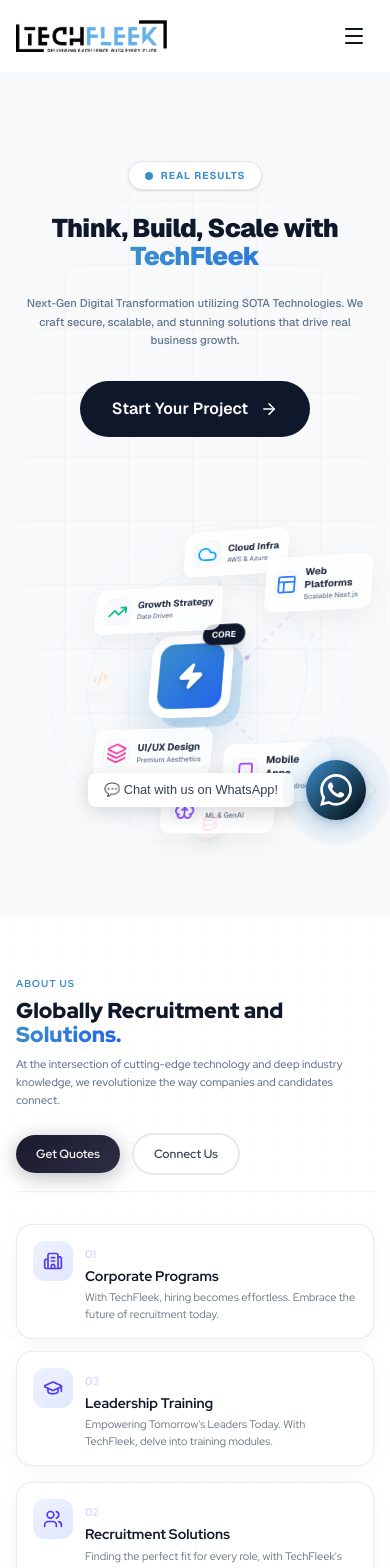
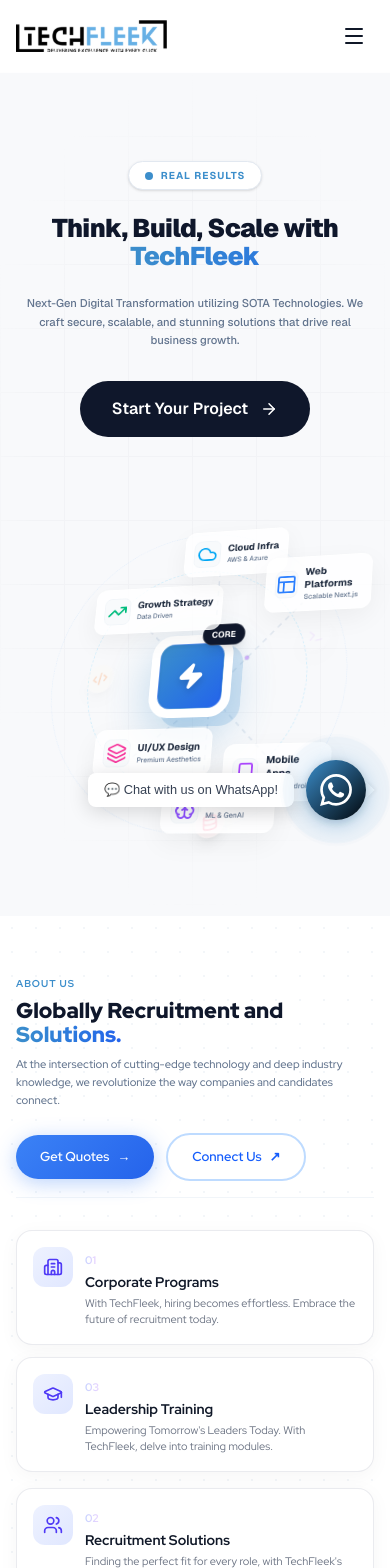
Before and after one commit to thedaylooksgood/techfleek-demo, a Next.js app: page / in a window 390 px wide. Shown: the top 1568 px of the page. Built offline with nearby package versions, Linux system fonts and the light colour scheme.

Commit message:
smoth scrolling asnd consistency refined

```diff
--- a/app/globals.css
+++ b/app/globals.css
@@ -282,3 +282,153 @@
 * {
   text-rendering: optimizeLegibility;
 }
+
+/* ========================================
+   PREMIUM SMOOTH SCROLLING
+   ======================================== */
+
+/* Enable smooth scroll for the whole page */
+html {
+  scroll-behavior: smooth;
+}
+
+/* Lenis smooth scroll overrides */
+html.lenis,
+html.lenis body {
+  height: auto;
+}
+
+.lenis.lenis-smooth {
+  scroll-behavior: auto !important;
+}
+
+.lenis.lenis-smooth [data-lenis-prevent] {
+  overscroll-behavior: contain;
+}
+
+.lenis.lenis-stopped {
+  overflow: hidden;
+}
+
+.lenis.lenis-scrolling iframe {
+  pointer-events: none;
+}
+
+/* ========================================
+   PREMIUM CUSTOM SCROLLBAR
+   ======================================== */
+
+/* Firefox */
+* {
+  scrollbar-width: thin;
+  scrollbar-color: #3C8ECB #f1f5f9;
+}
+
+/* Chrome, Edge, Safari */
+::-webkit-scrollbar {
+  width: 10px;
+  height: 10px;
+}
+
+::-webkit-scrollbar-track {
+  background: linear-gradient(180deg, #f8fafc 0%, #f1f5f9 100%);
+  border-radius: 10px;
+}
+
+::-webkit-scrollbar-thumb {
+  background: linear-gradient(180deg, #3C8ECB 0%, #2563eb 100%);
+  border-radius: 10px;
+  border: 2px solid transparent;
+  background-clip: padding-box;
+  transition: all 0.3s ease;
+}
+
+::-webkit-scrollbar-thumb:hover {
+  background: linear-gradient(180deg, #2563eb 0%, #1d4ed8 100%);
+  background-clip: padding-box;
+}
+
+::-webkit-scrollbar-thumb:active {
+  background: linear-gradient(180deg, #1d4ed8 0%, #1e40af 100%);
+  background-clip: padding-box;
+}
+
+::-webkit-scrollbar-corner {
+  background: transparent;
+}
+
+/* ========================================
+   SCROLL REVEAL ANIMATIONS
+   ======================================== */
+
+/* Fade in up animation for scroll reveals */
+@keyframes fadeInUp {
+  from {
+    opacity: 0;
+    transform: translateY(30px);
+  }
+  to {
+    opacity: 1;
+    transform: translateY(0);
+  }
+}
+
+@keyframes fadeIn {
+  from {
+    opacity: 0;
+  }
+  to {
+    opacity: 1;
+  }
+}
+
+@keyframes scaleIn {
+  from {
+    opacity: 0;
+    transform: scale(0.9);
+  }
+  to {
+    opacity: 1;
+    transform: scale(1);
+  }
+}
+
+.animate-fade-in-up {
+  animation: fadeInUp 0.6s ease-out forwards;
+}
+
+.animate-fade-in {
+  animation: fadeIn 0.5s ease-out forwards;
+}
+
+.animate-scale-in {
+  animation: scaleIn 0.5s ease-out forwards;
+}
+
+/* Stagger animation delays */
+.delay-100 { animation-delay: 0.1s; }
+.delay-200 { animation-delay: 0.2s; }
+.delay-300 { animation-delay: 0.3s; }
+.delay-400 { animation-delay: 0.4s; }
+.delay-500 { animation-delay: 0.5s; }
+
+/* Initial hidden state for animations */
+.animate-on-scroll {
+  opacity: 0;
+}
+
+/* ========================================
+   SCROLL PROGRESS INDICATOR
+   ======================================== */
+
+.scroll-progress {
+  position: fixed;
+  top: 0;
+  left: 0;
+  right: 0;
+  height: 3px;
+  background: linear-gradient(90deg, #3C8ECB 0%, #2563eb 50%, #8b5cf6 100%);
+  transform-origin: left;
+  z-index: 9999;
+  transition: transform 0.1s linear;
+}
--- a/components/Home-Page/AboutTechFleek.tsx
+++ b/components/Home-Page/AboutTechFleek.tsx
@@ -225,31 +225,59 @@
                             <motion.button
                                 className="font-semibold text-white rounded-full relative overflow-hidden group"
                                 style={{
-                                    padding: isMobile ? '10px 20px' : 'clamp(10px, 1.2vh, 14px) clamp(20px, 2.5vw, 32px)',
-                                    fontSize: isMobile ? '12px' : 'clamp(12px, 1vw, 15px)',
-                                    background: 'linear-gradient(135deg, #1a1a2e 0%, #2d2d44 100%)',
-                                    boxShadow: '0 4px 20px rgba(26, 26, 46, 0.3)'
+                                    padding: isMobile ? '12px 24px' : 'clamp(12px, 1.2vh, 16px) clamp(24px, 2.5vw, 36px)',
+                                    fontSize: isMobile ? '13px' : 'clamp(13px, 1vw, 15px)',
+                                    background: 'linear-gradient(135deg, #3b82f6 0%, #2563eb 100%)',
+                                    boxShadow: '0 4px 20px rgba(59, 130, 246, 0.35)'
                                 }}
-                                whileHover={{ scale: 1.05, boxShadow: '0 8px 30px rgba(26, 26, 46, 0.4)' }}
+                                whileHover={{
+                                    scale: 1.05,
+                                    y: -2,
+                                    boxShadow: '0 12px 35px rgba(59, 130, 246, 0.45)'
+                                }}
                                 whileTap={{ scale: 0.95 }}
+                                transition={{ type: "spring", stiffness: 400, damping: 17 }}
                             >
-                                <span className="relative z-10">Get Quotes</span>
+                                <span className="relative z-10 flex items-center gap-2">
+                                    Get Quotes
+                                    <motion.span
+                                        className="inline-block"
+                                        whileHover={{ x: 3 }}
+                                        transition={{ type: "spring", stiffness: 400 }}
+                                    >
+                                        →
+                                    </motion.span>
+                                </span>
                                 <motion.div
-                                    className="absolute inset-0 bg-gradient-to-r from-indigo-600 to-purple-600 opacity-0 group-hover:opacity-100 transition-opacity duration-300"
+                                    className="absolute inset-0 bg-gradient-to-r from-blue-600 to-blue-700 opacity-0 group-hover:opacity-100 transition-opacity duration-300"
                                 />
                             </motion.button>
                         </Link>
                         <Link href="/contact">
                             <motion.button
-                                className="font-semibold text-gray-700 rounded-full border-2 border-gray-200 bg-white/80 backdrop-blur-sm hover:border-indigo-300 hover:text-indigo-700 transition-all duration-300"
+                                className="font-semibold text-blue-600 rounded-full border-2 border-blue-200 bg-white/90 backdrop-blur-sm hover:border-blue-400 hover:bg-blue-50 transition-all duration-300"
                                 style={{
-                                    padding: isMobile ? '10px 20px' : 'clamp(10px, 1.2vh, 14px) clamp(20px, 2.5vw, 32px)',
-                                    fontSize: isMobile ? '12px' : 'clamp(12px, 1vw, 15px)'
+                                    padding: isMobile ? '12px 24px' : 'clamp(12px, 1.2vh, 16px) clamp(24px, 2.5vw, 36px)',
+                                    fontSize: isMobile ? '13px' : 'clamp(13px, 1vw, 15px)'
                                 }}
-                                whileHover={{ scale: 1.05 }}
+                                whileHover={{
+                                    scale: 1.05,
+                                    y: -2,
+                                    boxShadow: '0 8px 25px rgba(59, 130, 246, 0.15)'
+                                }}
                                 whileTap={{ scale: 0.95 }}
+                                transition={{ type: "spring", stiffness: 400, damping: 17 }}
                             >
-                                Connect Us
+                                <span className="flex items-center gap-2">
+                                    Connect Us
+                                    <motion.span
+                                        className="inline-block"
+                                        whileHover={{ rotate: 45 }}
+                                        transition={{ type: "spring", stiffness: 400 }}
+                                    >
+                                        ↗
+                                    </motion.span>
+                                </span>
                             </motion.button>
                         </Link>
                     </motion.div>
--- a/components/Home-Page/Hero.tsx
+++ b/components/Home-Page/Hero.tsx
@@ -25,7 +25,7 @@
 export default function Hero() {
 
     return (
-        <section className="relative w-full h-[100dvh] bg-[#F8F9FB] flex items-center justify-center font-sans overflow-hidden">
+        <section className="relative w-full h-[100dvh] max-h-[900px] bg-[#F8F9FB] flex items-center justify-center font-sans overflow-hidden">
 
             {/* Background Grid Pattern */}
             <div className="absolute inset-0 z-0 bg-[linear-gradient(to_right,#e5e7eb_1px,transparent_1px),linear-gradient(to_bottom,#e5e7eb_1px,transparent_1px)] bg-[size:4rem_4rem] [mask-image:radial-gradient(ellipse_60%_50%_at_50%_50%,#000_70%,transparent_100%)] opacity-30" />
--- a/components/Home-Page/IndustryExpertise.tsx
+++ b/components/Home-Page/IndustryExpertise.tsx
@@ -73,49 +73,14 @@
     />
 );
 
-export default function IndustryExpertise() {
-    const fontRedHat = "font-[family-name:var(--font-red-hat)]";
-    const [activeIndex, setActiveIndex] = useState<number>(0);
-    const [isMobile, setIsMobile] = useState(false);
-    const [isTablet, setIsTablet] = useState(false);
-    const sectionRef = useRef<HTMLElement>(null);
-
-    const { scrollYProgress } = useScroll({
-        target: sectionRef,
-        offset: ["start end", "end start"]
-    });
-
-    const leftOpacity = useTransform(scrollYProgress, [0, 0.2, 0.8, 1], [0, 1, 1, 0]);
-
-    useEffect(() => {
-        const checkScreen = () => {
-            setIsMobile(window.innerWidth < 640);
-            setIsTablet(window.innerWidth >= 640 && window.innerWidth < 1024);
-        };
-        checkScreen();
-        window.addEventListener('resize', checkScreen);
-        return () => window.removeEventListener('resize', checkScreen);
-    }, []);
-
-    // Typography
-    const labelSize = isMobile ? '10px' : 'clamp(11px, 1vw, 13px)';
-    const headlineSize = isMobile ? '26px' : isTablet ? '32px' : 'clamp(32px, 4vw, 48px)';
-    const contentSize = isMobile ? '11px' : isTablet ? '12px' : 'clamp(11px, 1vw, 14px)';
-
-    const StickyLeftContent = () => (
-        <motion.div
-            initial={{ opacity: 0, y: 30 }}
-            whileInView={{ opacity: 1, y: 0 }}
-            viewport={{ once: true }}
-            transition={{ duration: 0.6 }}
-            style={{ opacity: isMobile ? 1 : leftOpacity }}
-        >
+// Memoized left content component - defined OUTSIDE to prevent recreation
+const StickyLeftContent = React.memo(({ labelSize, isMobile }: {
+    labelSize: string;
+    isMobile: boolean;
+}) => (
+    <div>
         {/* Label */}
-            <motion.div
-                className="inline-flex items-center gap-2 mb-3"
-                animate={{ opacity: [0.7, 1, 0.7] }}
-                transition={{ duration: 2, repeat: Infinity }}
-            >
+        <div className="inline-flex items-center gap-2 mb-3">
             <motion.div
                 animate={{ rotate: [0, 10, -10, 0] }}
                 transition={{ duration: 2, repeat: Infinity, ease: "easeInOut" }}
@@ -128,7 +93,7 @@
             >
                 Frequently Asked
             </span>
-            </motion.div>
+        </div>
 
         {/* Main Headline */}
         <h2
@@ -203,9 +168,7 @@
         />
 
         {/* Subtext */}
-            <p
-                className={homeStyles.description}
-            >
+        <p className={homeStyles.description}>
             On your path to greater velocity and flexibility, we've got you covered every step of the way.
         </p>
 
@@ -251,8 +214,39 @@
                 💯 Quality First
             </motion.div>
         </div>
-        </motion.div>
-    );
+    </div>
+));
+
+StickyLeftContent.displayName = 'StickyLeftContent';
+
+export default function IndustryExpertise() {
+    const fontRedHat = "font-[family-name:var(--font-red-hat)]";
+    const [activeIndex, setActiveIndex] = useState<number>(0);
+    const [isMobile, setIsMobile] = useState(false);
+    const [isTablet, setIsTablet] = useState(false);
+    const sectionRef = useRef<HTMLElement>(null);
+
+    const { scrollYProgress } = useScroll({
+        target: sectionRef,
+        offset: ["start end", "end start"]
+    });
+
+    const leftOpacity = useTransform(scrollYProgress, [0, 0.2, 0.8, 1], [0, 1, 1, 0]);
+
+    useEffect(() => {
+        const checkScreen = () => {
+            setIsMobile(window.innerWidth < 640);
+            setIsTablet(window.innerWidth >= 640 && window.innerWidth < 1024);
+        };
+        checkScreen();
+        window.addEventListener('resize', checkScreen);
+        return () => window.removeEventListener('resize', checkScreen);
+    }, []);
+
+    // Typography
+    const labelSize = isMobile ? '10px' : 'clamp(11px, 1vw, 13px)';
+    const headlineSize = isMobile ? '26px' : isTablet ? '32px' : 'clamp(32px, 4vw, 48px)';
+    const contentSize = isMobile ? '11px' : isTablet ? '12px' : 'clamp(11px, 1vw, 14px)';
 
     return (
         <section
@@ -286,13 +280,13 @@
                                 alignSelf: 'start'
                             }}
                         >
-                            <StickyLeftContent />
+                            <StickyLeftContent labelSize={labelSize} isMobile={isMobile} />
                         </div>
                     )}
 
                     {isMobile && (
                         <div className="w-full">
-                            <StickyLeftContent />
+                            <StickyLeftContent labelSize={labelSize} isMobile={isMobile} />
                         </div>
                     )}
 
```
Also changed, not shown: components/Home-Page/IndustriesTargeted.tsx (+36 -12 lines), components/Home-Page/TechFleekServices.tsx (+14 -5 lines), components/Home-Page/TechStack.tsx (+0 -17 lines), components/SmoothScroll.tsx (+52 -6 lines). Lines whose indentation alone changed are shown as unchanged.
